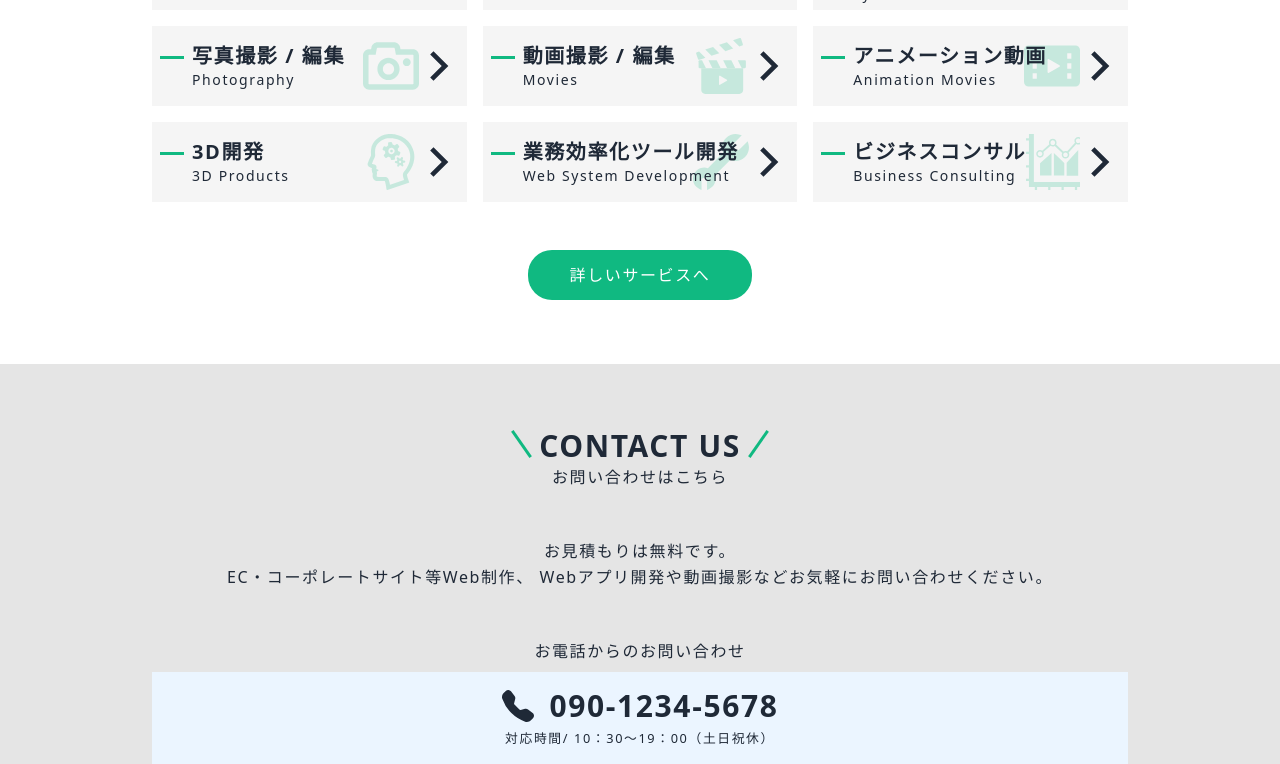
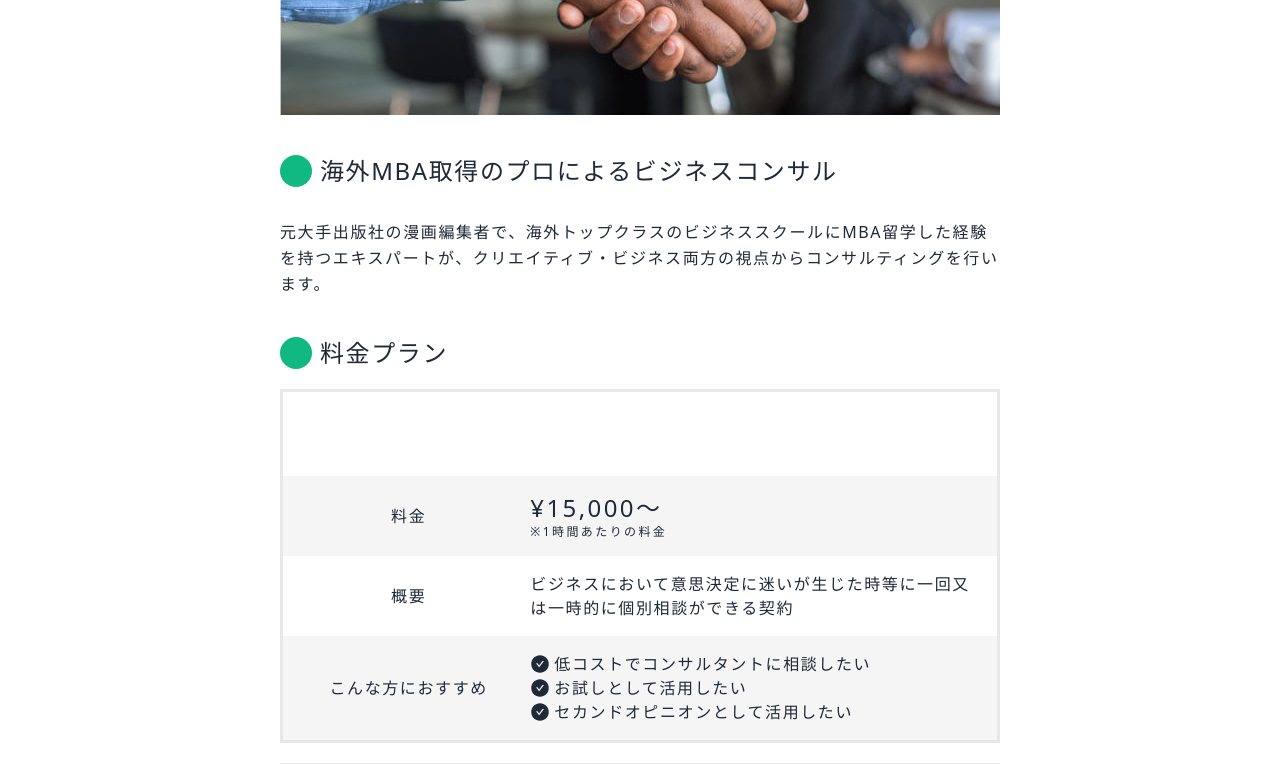
Before and after one commit to JunyaNomura/business-site-shopify, a Next.js app: page /consulting in a window 1280 px wide. Shown: the part 496-1260 px from the top of the page. Built offline with nearby package versions, Linux system fonts and the light colour scheme.

Commit message:
I finished developing consulting component

```diff
--- a/pages/consulting.tsx
+++ b/pages/consulting.tsx
@@ -1,6 +1,52 @@
 import HeadSeo from '../components/HeadSeo'
 import Services from '../components/Services'
 import Contact from '../components/Contact'
+import ServiceDescription from '../components/ServiceDescription'
+import consultingImage from '../public/serviceImages/consultingImage.jpg'
+import consultingIcon from '../public/serviceIcons/consulting.svg'
+import { PriceInfo } from "../types/types"
+
+const spot: PriceInfo = {
+  title: 'スポット契約',
+  subTitle: '(時間契約)',
+  color: 'blue-500',
+  price: 15000,
+  attention: '1時間あたりの料金',
+  description: 'ビジネスにおいて意思決定に迷いが生じた時等に一回又は一時的に個別相談ができる契約',
+  points: [
+    '低コストでコンサルタントに相談したい',
+    'お試しとして活用したい',
+    'セカンドオピニオンとして活用したい'
+  ],
+};
+
+const adviser: PriceInfo = {
+  title: ' 顧問契約',
+  subTitle: '(アドバイザー契約)',
+  color: 'emerald-500',
+  price: 150000,
+  attention: '月額あたりの料金',
+  description: 'ビジネス・IT・クリエイティブ等どんなことでも時間・回数制限無しで相談できる契約',
+  points: [
+    '専門スキルや知見を定期的に取り入れたい',
+    '第三者の意見や考えを大事にしたい',
+    '事業の改善を図りたい'
+  ],
+}
+
+const project: PriceInfo = {
+  title: 'プロジェクト契約',
+  color: 'yellow-400',
+  price: 150000,
+  attention: 'プロジェクト内容により異なる',
+  description: '決まったテーマごとに課題解決や目標達成を共に目指す契約',
+  points: [
+    '既に解決すべきテーマは見えているがそのための専門の知識や経験を有するエキスパートがいない',
+    '専門家と共に効率的にプロジェクトを進めたい',
+  ],
+};
+
+const menus: PriceInfo[] = [spot, adviser, project];
 
 export default function Home() {
 
@@ -16,7 +62,16 @@ export default function Home() {
       />
       <main>
         <div className="max-w-5xl mx-auto px-2 pt-24">
-          This is consulting page
+          <ServiceDescription
+            title={"ビジネスコンサル"}
+            subTitle={"Business Consulting"}
+            themeImage={consultingImage}
+            themeIconImage={consultingIcon}
+            salesPoint={"海外MBA取得のプロによるビジネスコンサル"}
+            salesDescription={"元大手出版社の漫画編集者で、海外トップクラスのビジネススクールにMBA留学した経験を持つエキスパートが、クリエイティブ・ビジネス両方の視点からコンサルティングを行います。"}
+            pricePlan={"料金プラン"}
+            menus={menus}
+          />
           <Services />
         </div>
         <Contact />
```
